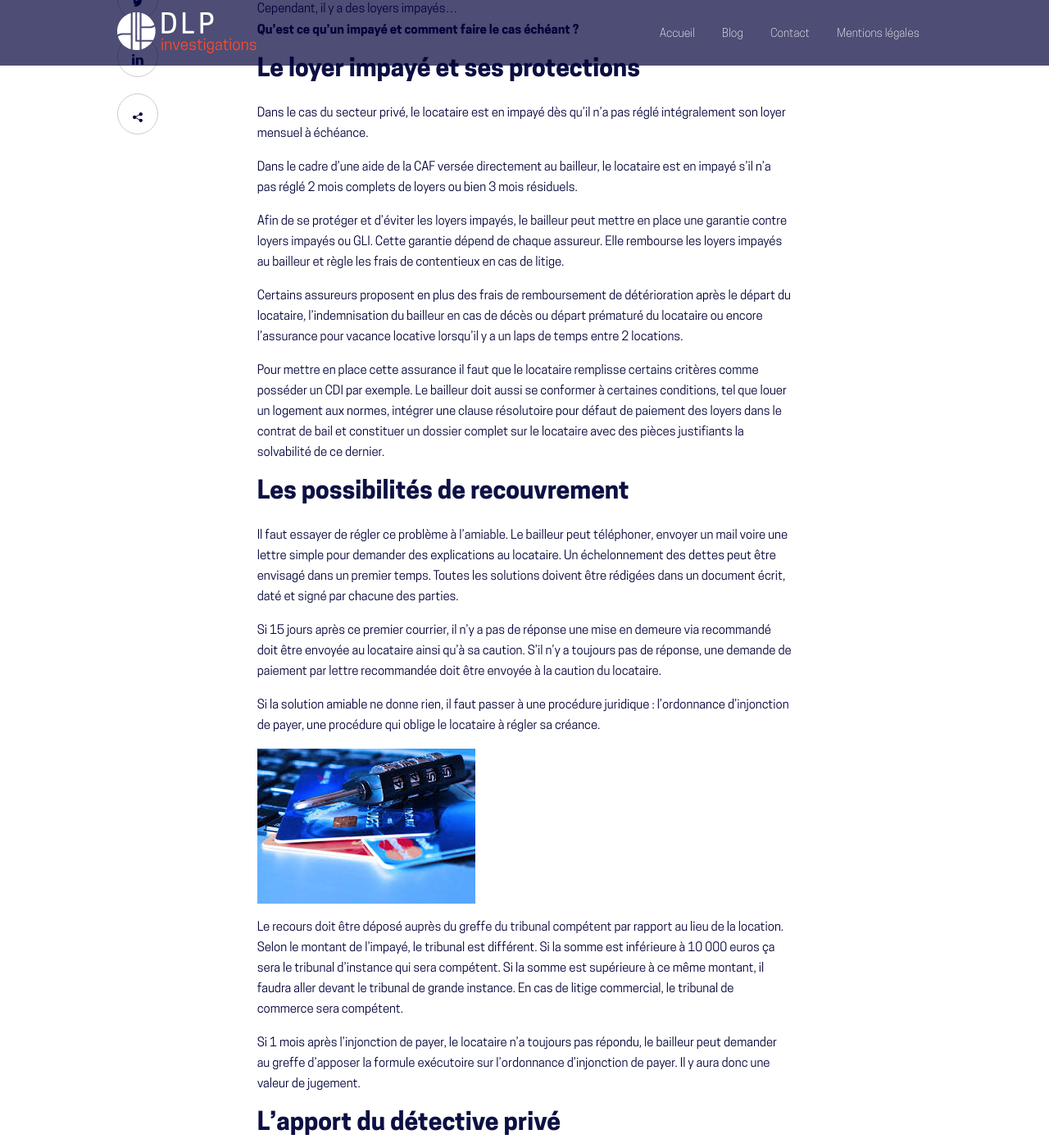
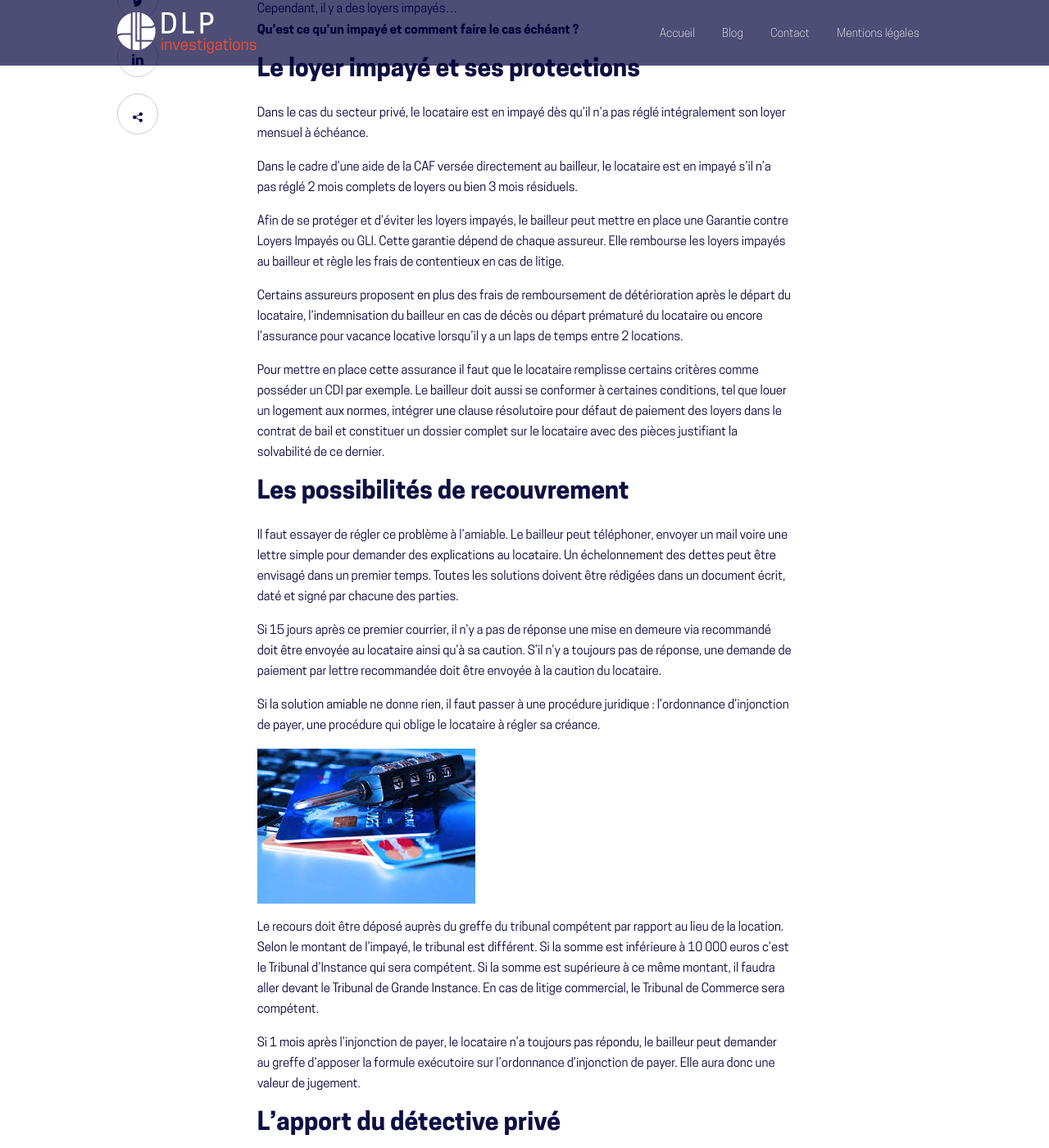
Before and after one commit to lobo-studio/dpl_investigation, a Jekyll site: the page built from _posts/2018-10-30-locataire-parti-sans-payer.md, in a window 1280 px wide and 1400 px high, scrolled down 457 px. Shown: the whole window at 82% size. Built offline with Jekyll 4.4.1, drawn with Linux system fonts in a browser that asks for light colours; nearby versions of some CDN libraries; some of the changed text lies outside the part shown.

Commit message:
Updated '_posts/2018-10-30-locataire-parti-sans-payer.md' via CloudCannon

```diff
--- a/_posts/2018-10-30-locataire-parti-sans-payer.md
+++ b/_posts/2018-10-30-locataire-parti-sans-payer.md
@@ -17,11 +17,11 @@ Dans le cas du secteur priv&eacute;, le locataire est en impay&eacute; d&egrave;
 
 Dans le cadre d’une aide de la CAF vers&eacute;e directement au bailleur, le locataire est en impay&eacute; s’il n’a pas r&eacute;gl&eacute; 2 mois complets de loyers ou bien 3 mois r&eacute;siduels.
 
-Afin de se prot&eacute;ger et d’&eacute;viter les loyers impay&eacute;s, le bailleur peut mettre en place une garantie contre loyers impay&eacute;s ou GLI. Cette garantie d&eacute;pend de chaque assureur. Elle rembourse les loyers impay&eacute;s au bailleur et r&egrave;gle les frais de contentieux en cas de litige.
+Afin de se prot&eacute;ger et d’&eacute;viter les loyers impay&eacute;s, le bailleur peut mettre en place une Garantie contre Loyers Impay&eacute;s ou GLI. Cette garantie d&eacute;pend de chaque assureur. Elle rembourse les loyers impay&eacute;s au bailleur et r&egrave;gle les frais de contentieux en cas de litige.
 
 Certains assureurs proposent en plus des frais de remboursement de d&eacute;t&eacute;rioration apr&egrave;s le d&eacute;part du locataire, l’indemnisation du bailleur en cas de d&eacute;c&egrave;s ou d&eacute;part pr&eacute;matur&eacute; du locataire ou encore l’assurance pour vacance locative lorsqu’il y a un laps de temps entre 2 locations.
 
-Pour mettre en place cette assurance il faut que le locataire remplisse certains crit&egrave;res comme poss&eacute;der un CDI par exemple. Le bailleur doit aussi se conformer &agrave; certaines conditions, tel que louer un logement aux normes, int&eacute;grer une clause r&eacute;solutoire pour d&eacute;faut de paiement des loyers dans le contrat de bail et constituer un dossier complet sur le locataire avec des pi&egrave;ces justifiants la solvabilit&eacute; de ce dernier.
+Pour mettre en place cette assurance il faut que le locataire remplisse certains crit&egrave;res comme poss&eacute;der un CDI par exemple. Le bailleur doit aussi se conformer &agrave; certaines conditions, tel que louer un logement aux normes, int&eacute;grer une clause r&eacute;solutoire pour d&eacute;faut de paiement des loyers dans le contrat de bail et constituer un dossier complet sur le locataire avec des pi&egrave;ces justifiant la solvabilit&eacute; de ce dernier.
 
 ### Les possibilit&eacute;s de recouvrement
 
@@ -33,9 +33,9 @@ Si la solution amiable ne donne rien, il faut passer &agrave; une proc&eacute;du
 
 ![](/assets/img/Recherche compte bancaire.jpg)
 
-Le recours doit &ecirc;tre d&eacute;pos&eacute; aupr&egrave;s du greffe du tribunal comp&eacute;tent par rapport au lieu de la location. Selon le montant de l’impay&eacute;, le tribunal est diff&eacute;rent. Si la somme est inf&eacute;rieure &agrave; 10 000 euros &ccedil;a sera le tribunal d’instance qui sera comp&eacute;tent. Si la somme est sup&eacute;rieure &agrave; ce m&ecirc;me montant, il faudra aller devant le tribunal de grande instance. En cas de litige commercial, le tribunal de commerce sera comp&eacute;tent.
+Le recours doit &ecirc;tre d&eacute;pos&eacute; aupr&egrave;s du greffe du tribunal comp&eacute;tent par rapport au lieu de la location. Selon le montant de l’impay&eacute;, le tribunal est diff&eacute;rent. Si la somme est inf&eacute;rieure &agrave; 10 000 euros c'est le Tribunal d’Instance qui sera comp&eacute;tent. Si la somme est sup&eacute;rieure &agrave; ce m&ecirc;me montant, il faudra aller devant le Tribunal de Grande Instance. En cas de litige commercial, le Tribunal de Commerce sera comp&eacute;tent.
 
-Si 1 mois apr&egrave;s l’injonction de payer, le locataire n’a toujours pas r&eacute;pondu, le bailleur peut demander au greffe d’apposer la formule ex&eacute;cutoire sur l’ordonnance d’injonction de payer. Il y aura donc une valeur de jugement.
+Si 1 mois apr&egrave;s l’injonction de payer, le locataire n’a toujours pas r&eacute;pondu, le bailleur peut demander au greffe d’apposer la formule ex&eacute;cutoire sur l’ordonnance d’injonction de payer. Elle aura donc une valeur de jugement.
 
 ### L’apport du d&eacute;tective priv&eacute;
 
```
Also changed, not shown: other parts of _posts/2018-10-30-locataire-parti-sans-payer.md (+2 -2 lines).
